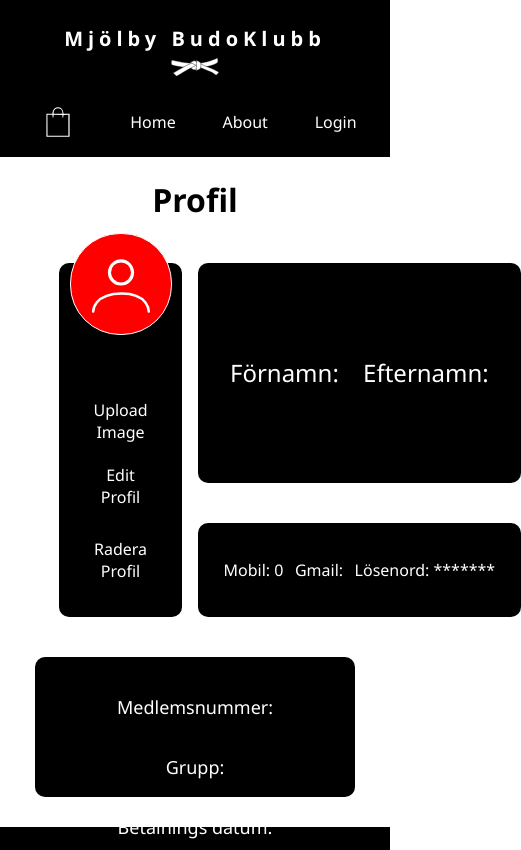
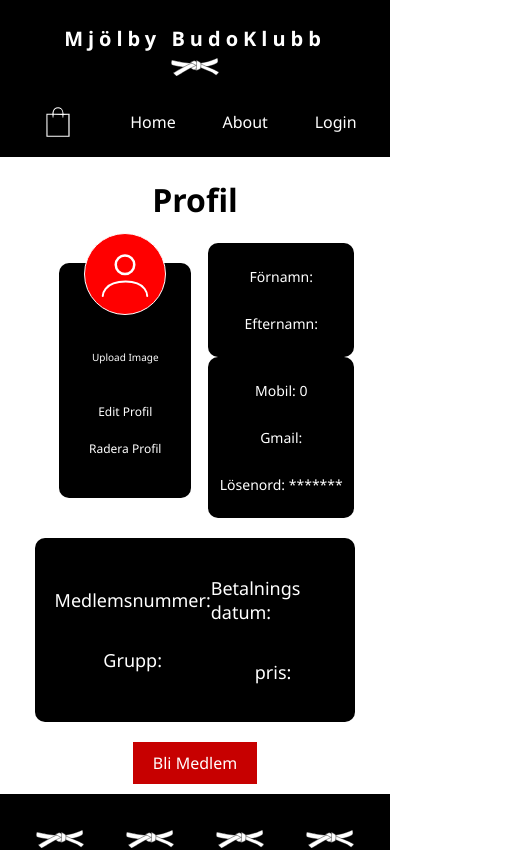
Before and after one commit to santatsut/budoClubWebsite, a Vue app in the folder vueProject/: page /profile in a window 390 px wide. Shown: the top 850 px of the page, 521 px wide, since content can reach past the window. Built offline with nearby package versions, Linux system fonts and the light colour scheme; no server answers.

Commit message:
final commit probably

```diff
--- a/vueProject/src/components/karateForms.vue
+++ b/vueProject/src/components/karateForms.vue
@@ -42,7 +42,7 @@ const karateForms = [
         :loop="true"
         :breakpoints="{
           0: { slidesPerView: 1, spaceBetween: 10 },
-          768: { slidesPerView: 3, spaceBetween: 50 }
+          769: { slidesPerView: 3, spaceBetween: 50 }
         }"
         class="swiper-container"
       >
--- a/vueProject/src/components/navy.vue
+++ b/vueProject/src/components/navy.vue
@@ -25,7 +25,7 @@ const logOut = () => {
   <nav>
     <div class="mainNav">
       <div class="leftSide">
-        <RouterLink to="/profile" v-if="loggedIn">
+        <RouterLink to="/profile" v-if="loggedIn" class="desktop">
           <img src="../../public/images/person.svg" alt="userProfile" id="user">
         </RouterLink>
         <RouterLink to="/shop">
@@ -207,6 +207,10 @@ h3 {
     border: none;
   }
 
+  .desktop {
+    display: none;
+  }
+
   .mainNav {
     display: block;
     width: auto;
--- a/vueProject/src/components/news.vue
+++ b/vueProject/src/components/news.vue
@@ -1,4 +1,21 @@
 <script setup>
+import { Swiper, SwiperSlide } from 'swiper/vue';
+
+// Import Swiper styles
+import 'swiper/css';
+import 'swiper/css/navigation';
+import 'swiper/css/pagination';
+import 'swiper/css/effect-coverflow';
+
+// Import modules
+import { Navigation, Pagination, EffectCoverflow } from 'swiper/modules';
+
+const news = [
+    { newsArticle: "Lorem ipsum dolor sit amet, consectetur adipisicing elit. Cumque, corporis.", image: "./images/karateBild.jpg" },
+    { newsArticle: "Lorem ipsum dolor sit amet, consectetur adipisicing elit. Cumque, corporis.", image: "./images/comp.jpg" },
+    { newsArticle: "Lorem ipsum dolor sit amet, consectetur adipisicing elit. Cumque, corporis.", image: "./images/poster.jpg" },
+    { newsArticle: "Lorem ipsum dolor sit amet, consectetur adipisicing elit. Cumque, corporis." },
+]
 
 </script>
 
@@ -10,18 +27,19 @@
         <div class="line"></div>
         <div id="nyheter">
             <div class="innerBox">
-                <div class="eventCard">
-                    <img src="/images/karateBild.jpg" alt="nyhets bild">
-                    <p>Lorem ipsum dolor sit amet, consectetur adipisicing elit. Cumque, corporis.</p>
-                </div>
-                <div class="eventCard">
-                    <img src="/images/comp.jpg" alt="nyhets bild">
-                    <p>Lorem ipsum dolor sit amet, consectetur adipisicing elit. Cumque, corporis.</p>
-                </div>
-                <div class="eventCard">
-                    <img src="/images/poster.jpg" alt="nyhets bild">
-                    <p>Lorem ipsum dolor sit amet, consectetur adipisicing elit. Cumque, corporis.</p>
-                </div>
+                <swiper :modules="[Navigation, Pagination, EffectCoverflow]" :centeredSlides="true" :navigation="true"
+                    :pagination="{ clickable: true }" effect="coverflow" :coverflowEffect="{
+                        rotate: 50,
+                        stretch: 0,
+                        depth: 100,
+                        modifier: 1,
+                        slideShadows: true
+                    }" :slidesPerView="1" :loop="true" class="swiper-container">
+                    <swiper-slide v-for="(newsArticle, index) in news" :key="index" class="newsCard">
+                        <img :src="newsArticle.image" alt="newsImage" id="newsImage" />
+                        <p>{{ newsArticle.newsArticle }}</p>
+                    </swiper-slide>
+                </swiper>
             </div>
         </div>
     </div>
@@ -34,22 +52,21 @@
 
 .newsView {
     background-color: white;
-    position:relative;
+    position: relative;
 }
 
 #nyheter {
     display: flex;
-  width: inherit;
-  justify-content: center;
-  height: 90vh;
-  position:relative;
+    width: inherit;
+    justify-content: center;
+    height: 50em;
+    position: relative;
 }
 
 .innerBox {
     display: flex;
-    background-color: rgb(0, 0, 0);
+    background-color: #f0f0f0;
     color: white;
-    width: 80%;
     height: 90%;
     justify-content: space-evenly;
     align-items: center;
@@ -58,18 +75,32 @@
     overflow-y: auto;
 }
 
-.eventCard {
+.newsCard {
+    flex-direction: column;
+    z-index: 10;
+    background-color: rgba(0, 0, 0, 0) !important;
+    text-align: center;
+    padding-bottom: 25px;
+    color: black;
+}
+
+#newsImage {
     display: flex;
-    flex-direction: column;
-    max-width:200px;
+    justify-self: center;
+    align-self: center;
+    width: 100%;
+    height: 90%;
+    object-fit: contain;
+    border-radius: 10px;
+    margin: 0 10px 0 10px !important;
 }
 
 #nyheter h1 {
-  text-align: center;
+    text-align: center;
 }
 
 .innerBox img {
-    height:fit-content;
+    height: fit-content;
 }
 
 #nyheter p {
@@ -80,12 +111,10 @@
 
 .title {
     display: flex;
-    position:relative;
+    position: relative;
     justify-content: center;
     align-items: center;
     height: 100px;
     color: rgb(0, 0, 0);
 }
-
-
 </style>
--- a/vueProject/src/components/schedule.vue
+++ b/vueProject/src/components/schedule.vue
@@ -133,11 +133,22 @@ const daysData = [
 </template>
 
 <style>
+section {
+  display: flex;
+  flex-direction: column;
+  align-items: center;
+  background-color: #f9f9f9;
+  border-radius: 8px;
+  box-shadow: 0 2px 5px rgba(0, 0, 0, 0.1);
+  padding-bottom: 100px;
+}
+
 .scheduleInnerBox {
   display: flex;
   position:relative;
   flex-direction: column;
   align-items: center;
+  height: 100vh;
 }
 
 .scheduleInnerBox h2 {
@@ -162,7 +173,7 @@ const daysData = [
   background-color: #f0f0f0;
   border-radius: 8px;
   padding: 20px;
-  margin: 10px;
+  margin: 20px;
   width: 20%;
   height: 200px;
   box-shadow: 0 2px 5px rgba(0, 0, 0, 0.1);
@@ -170,14 +181,19 @@ const daysData = [
 
 @media screen and (max-width: 768px) {
   .scheduleGrid {
-    flex-direction: column;
-    align-items: center;
+    max-height: 35em;
+    overflow-y: scroll;
+    padding: none;
   }
 
   .day {
-    width: 90%;
-    margin: 10px auto;
-    padding: 20px 20px 45px 20px;
+    font-size: 12px;
+    text-decoration: none;
+    width: 100%;
+    height: 30%;
+  }
+  .day li {
+    list-style: none;
   }
 
 }
--- a/vueProject/src/views/MedlemView.vue
+++ b/vueProject/src/views/MedlemView.vue
@@ -7,6 +7,10 @@ import axios from "axios"
 const gmail = ref('');
 const password = ref('');
 const passwordRe = ref('');
+const firstName = ref('');
+const lastName = ref('');
+const number = ref('');
+
 
 const loggedIn = inject('loggedIn');
 
@@ -49,7 +53,6 @@ const checkLogin = async () => {
 
     try {
         const response = await axios.post("http://localhost:5001/checkLogin", userData);
-        console.log("Login response:", response.data);  // Check the response in the console
 
         return response.data.success;  // Expecting { success: true/false }
     } catch (error) {
@@ -85,8 +88,6 @@ const signUp = () => {
         return;
     }
 
-
-
     const userData = {
         firstName: firstName.value,
         lastName: lastName.value,
@@ -97,7 +98,6 @@ const signUp = () => {
 
     axios.post("http://localhost:5001/signUp", userData)
       .then((response) => {
-        console.log("user added: ", response.data);
         loggedIn.value = true;
         localStorage.setItem('loggedIn', 'true');
         localStorage.setItem('gmail', gmail.value);
@@ -162,7 +162,7 @@ const loggingIn = () => {
                 <a href="#">Glömt lösenord?</a>
             </div>
             <button type="submit" v-if="!signingUp">Logga in</button>
-            <button type="submit" v-if="signingUp">registrera</button>
+            <button type="button" @click="signUp" v-if="signingUp">registrera</button>
         </form>
     </div>
     </div>
@@ -331,5 +331,38 @@ h3 {
     text-align: center;
 }
 
+@media screen and (max-width: 768px) {
+    #loginContainer {
+        flex-direction: column;
+        height: auto;
+        margin: 20px 0;
+    }
+
+    .Inloggning {
+        width: 100%;
+        height: auto;
+    }
+
+    .tabs {
+        flex-direction: column;
+    }
+
+    .tabs button {
+        width: 100%;
+    }
+
+}
+
+
+@media screen and (max-width: 425px) {
+    #nameSection {
+        flex-direction: column;
+    }
+
+    #firstNameSection, #lastNameSection {
+        width: 100%;
+    }
+
+}
 
 </style>
--- a/vueProject/src/views/profileView.vue
+++ b/vueProject/src/views/profileView.vue
@@ -88,12 +88,16 @@ onMounted(() => {
     </div>
 
     <div class="profileCard" id="bottomBox">
-      <p class="profileText">Medlemsnummer: {{ memberNumber }}</p>
-      <p class="profileText">Grupp: {{ group }}</p>
-      <p class="profileText">Betalnings datum: {{ paymentDate }}</p>
-      <p class="profileText">pris: {{ paymentAmount }}</p>
-      <button v-if="!isMedlem" >Bli Medlem</button>
+      <div>
+        <p class="profileText">Medlemsnummer: {{ memberNumber }}</p>
+        <p class="profileText">Grupp: {{ group }}</p>
+      </div>
+      <div>
+        <p class="profileText">Betalnings datum: {{ paymentDate }}</p>
+        <p class="profileText">pris: {{ paymentAmount }}</p>
+      </div>
     </div>
+    <RouterLink to="/prices"><button v-if="!isMedlem" id="bliMedlemButton">Bli Medlem</button></RouterLink>
   </div>
 </template>
 
@@ -140,17 +144,18 @@ onMounted(() => {
   justify-content: space-around;
   align-items: center;
   width: 90%;
-  flex-wrap: wrap;
-  height: 100px;
+  height: 100%;
 }
 
-#bottomBox > * {
+#bottomBox > div {
   display: flex;
   position: relative;
+  flex-direction: column;
+  justify-content: space-around;
+  align-items: center;
+  width: 100%;
   font-size: 18px;
   font-family: 'Segoe UI', Tahoma, Geneva, Verdana, sans-serif;
-  flex: 1 1 400px;
-  justify-content: space-around;
 }
 
 .userBox {
@@ -193,7 +198,6 @@ onMounted(() => {
 #userInfo {
   display: flex;
   position: relative;
-  flex: 2;
   font-size: 24px;
 }
 
@@ -231,6 +235,28 @@ onMounted(() => {
   font-size: 16px;
 }
 
+#bliMedlemButton {
+  background-color: #c70000;
+  color: rgb(255, 255, 255);
+  border: none;
+  cursor: pointer;
+  font-size: 16px;
+  padding: 10px 20px;
+  text-decoration: none;
+}
+
+#blieMedlemButton:focus {
+  outline: none;
+  text-decoration: underline;
+  text-underline-offset: 5px;
+  color: rgb(0, 0, 0);
+}
+
+#bliMedlemButton:hover {
+  background-color: #ff0000;
+  transition: background-color 0.3s ease;
+}
+
 #userIcon {
   position: absolute;
   background-color: red;
@@ -241,4 +267,39 @@ onMounted(() => {
   border: 1px solid white;
 }
 
+@media screen and (max-width: 768px) {
+
+  #columnRight div {
+    flex-direction: column;
+    margin: 0;
+    padding: 10px;
+    font-size: 16px;
+    text-align: center;
+  }
+
+}
+
+@media screen and (max-width: 480px) {
+  .userBox {
+    width: auto;
+  }
+  #columnRight div {
+    font-size: 14px;
+  }
+  #userIconImg {
+    width: 80px;
+    height: 80px;
+  }
+  .profileCard {
+    font-size: 10px;
+  }
+  #buttons button {
+    font-size: 12px;
+    padding: 5px;
+  }
+  .custom-file-label {
+    margin-top: 50px;
+  }
+}
+
 </style>
```
Also changed, not shown: vueProject/public/images/karateBild.jpg.
